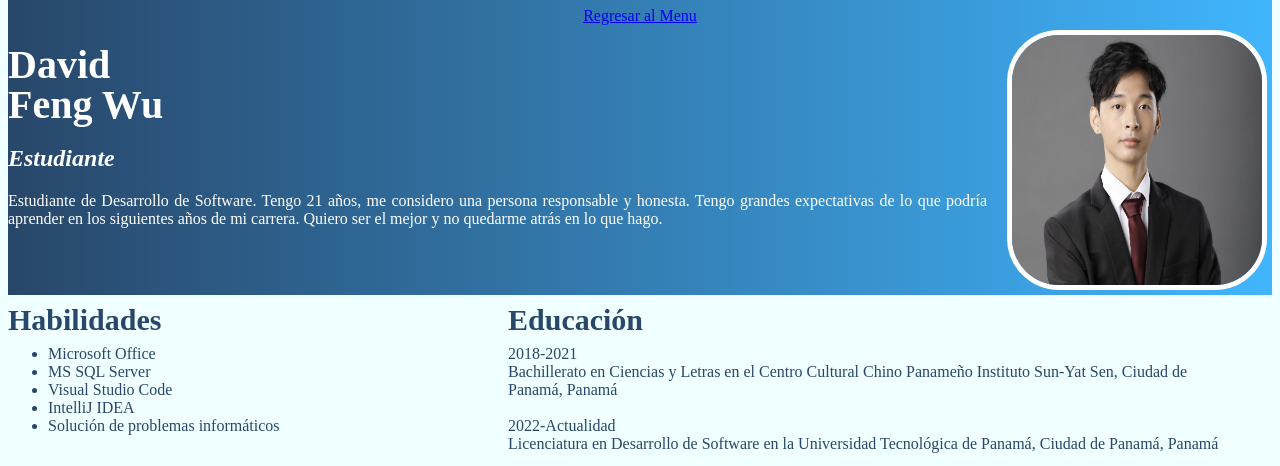
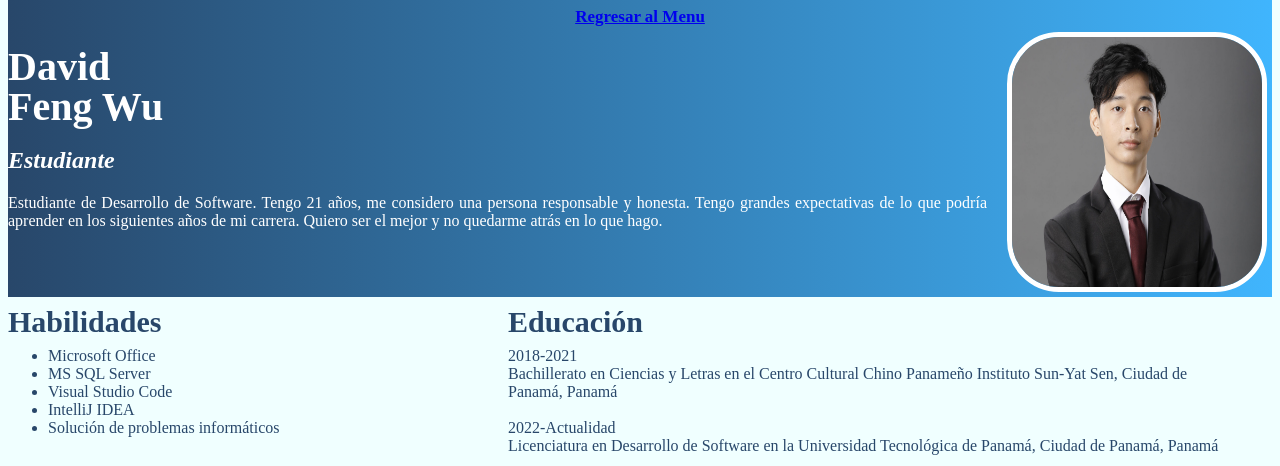
Before and after one commit to TheDavidFW/laboratorio, a plain HTML site: page lab5/css-interno.html in a window 1280 px wide. Shown: the part 73-539 px from the top of the page. Drawn offline with Linux system fonts and the light colour scheme.

Commit message:
aumento de tamano del regresar al menu

```diff
--- a/lab5/css-interno.html
+++ b/lab5/css-interno.html
@@ -12,6 +12,10 @@
         header{
             text-align: center;
             background: linear-gradient(to right, #28476A, #40B5FD);
+        }
+        nav{
+            font-weight: bold;
+            font-size: 17px;
         }
         h1{
             color: white;
--- a/lab5/style.css
+++ b/lab5/style.css
@@ -4,6 +4,10 @@ body{
 header{
     text-align: center;
     background: linear-gradient(to right, #28476A, #40B5FD);
+}
+nav{
+    font-weight: bold;
+    font-size: 17px;
 }
 h1{
     color: white;
```
Also changed, not shown: lab5/css-en-linea.html (+1 -1 lines), 1 other file.
